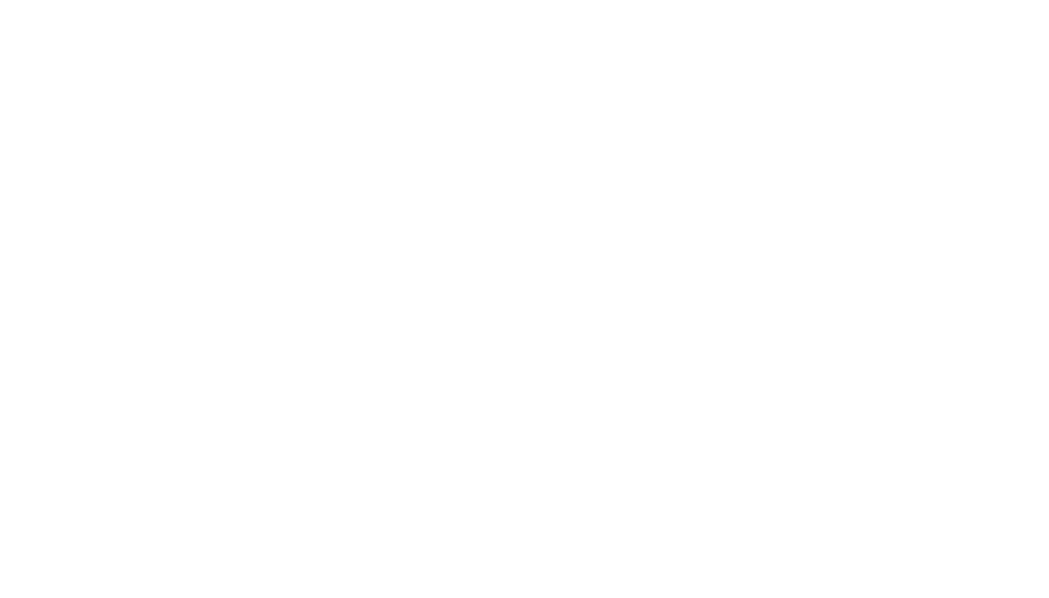
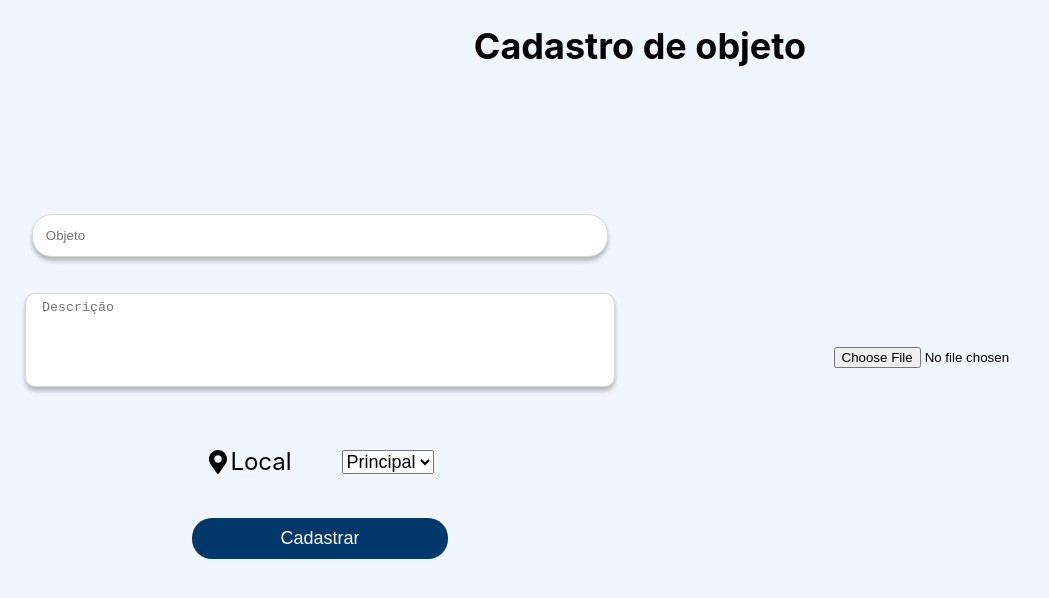
Before and after one commit to lucasAlex-sys/slug, a React (Create React App) app: page /register in a window 1280 px wide. Before the commit this address had no page. Shown: the top 598 px of the page, without its empty margins (0-1049 px from the left). Built offline with nearby package versions, Linux system fonts and the light colour scheme.

Commit message:
register

```diff
--- a/package.json
+++ b/package.json
@@ -10,6 +10,7 @@
     "react": "^18.1.0",
     "react-bootstrap-validation": "^0.1.11",
     "react-dom": "^18.1.0",
+    "react-icons": "^4.3.1",
     "react-router-dom": "^6.3.0",
     "react-scripts": "5.0.1",
     "web-vitals": "^2.1.4"
--- a/src/App.jsx
+++ b/src/App.jsx
@@ -1,5 +1,6 @@
 import Login from './Pages/Login';
 import Feed from './Pages/Feed';
+import Register from './Pages/Register'
 import React from 'react';
 import { BrowserRouter as Router, Routes, Route } from 'react-router-dom';
 
@@ -10,6 +11,7 @@ const App = () => {
       <Routes>
         <Route path='/' element={<Login />} />
         <Route path='/feed' element={<Feed />} />
+        <Route path='/register' element={<Register />} />
       </Routes>
     </Router>
   )
--- /dev/null
+++ b/src/Pages/Register/index.jsx
@@ -0,0 +1,112 @@
+import React from "react";
+import { FaMapMarkerAlt } from "react-icons/fa";
+import './styles.css';
+
+
+class Register extends React.Component {
+    constructor(props) {
+        super(props);
+        this.state = {
+            object: '',
+            description: '',
+            local: "P",
+            image: null
+        };
+
+        this.handleInputChange = this.handleInputChange.bind(this);
+    }
+
+    handleInputChange(event) {
+        const target = event.target;
+        console.log(target);
+        const value = target.type === "file" ? target.files[0] : target.value
+        this.setState({
+            [target.name]: value
+        });
+    }
+
+    changeVisibilityOfImage() {
+
+    }
+
+    render() {
+        return (
+            <body>
+                <h1>Cadastro de objeto</h1>
+                <div id="form">
+                    <form>
+                        <p>
+                            <input
+                                name="object"
+                                type="text"
+                                placeholder="Objeto"
+                                value={this.state.object}
+                                onChange={this.handleInputChange} />
+                        </p>
+
+                        <p>
+                            <textarea
+                                name="description"
+                                cols="50"
+                                rows="4"
+                                placeholder="Descrição"
+                                value={this.state.description}
+                                onChange={this.handleInputChange} />
+                        </p>
+                        <p>
+                            <div id="location">
+                                <div id="icon">
+                                    <FaMapMarkerAlt />
+                                    <p>Local</p>
+                                </div>
+                                <select name="local" value={this.state.local} onChange={this.handleInputChange}>
+                                    <option value="P20">P20</option>
+                                    <option value="P19">P19</option>
+                                    <option value="P18">P18</option>
+                                    <option value="P17">P17</option>
+                                    <option value="P08">P08</option>
+                                    <option value="P09">P09</option>
+                                    <option value="P05">P05</option>
+                                    <option value="P04">P04</option>
+                                    <option value="P">Principal</option>
+                                </select>
+                            </div>
+                        </p>
+                        <p id="imageSector">
+                            <div >
+                                {this.state.image && (
+                                    <div id="showImage">
+                                        <img alt="not fount" src={URL.createObjectURL(this.state.image)} />
+                                        <button onClick={() => {
+                                            this.changeVisibilityOfImage()
+                                            this.setState({ ["image"]: null })
+                                        }}>Excluir</button>
+                                    </div>
+                                )}
+                            </div>
+
+                            <div id="selectImage" style={{ display: this.state.image === null ? 'flex' : 'none' }}>
+                            <input
+                                        id="upload"
+                                        type="file"
+                                        name="image"
+                                        value=""
+                                        style={{ display: this.state.image === null ? 'flex' : 'none' }}
+                                        onChange={(event) => {
+                                            this.handleInputChange(event)
+                                        }}
+                                    />
+                            </div>
+                        </p>
+
+                        <button type="submit"  >
+                            Cadastrar
+                        </button>
+                    </form>
+                </div>
+            </body>
+        );
+    }
+}
+
+export default Register
--- /dev/null
+++ b/src/Pages/Register/styles.css
@@ -0,0 +1,105 @@
+html {
+    min-height: 100vh;
+    font-size: large;
+}
+
+body {
+    background-color: #EFF6FF;
+}
+
+h1 {
+    text-align: center;
+}
+
+form {
+    margin-top: 10%;
+    display: grid;
+    grid-template-columns: 1fr 1fr;
+}
+
+form p {
+    display: flex;
+    grid-column: 1;
+    justify-content: center;
+}
+
+form input[type=text] {
+    height:max-content;
+    width: 90%;
+    box-sizing: border-box;
+    padding: 2%;
+    background: #FFFFFF;
+    border: 1px solid #D8D8D8;
+    box-shadow: 0px 4px 4px rgba(0, 0, 0, 0.25);
+    border-radius: 20px;
+}
+
+#imageSector {
+    display: flex;
+    grid-column:  2;
+    grid-row: 1 / 4;
+    justify-content: center;
+}
+
+form button {
+    grid-column: 1/2;
+    width: 40%;
+    font-size: large;
+    margin: auto;
+    justify-content: center;
+    background: #00386B;
+    border-radius: 20px;
+    padding: 10px;
+    border: none;
+    color: white;
+    cursor: pointer;
+}
+
+textarea {
+    resize: none;
+    width: 90%;
+    height: 80px;
+    background: #FFFFFF;
+    border: 1px solid #D8D8D8;
+    box-shadow: 0px 4px 4px rgba(0, 0, 0, 0.25);
+    border-radius: 10px;
+    padding: 1%;
+}
+
+textarea::placeholder {
+    padding-left: 10px;
+}
+
+#location {
+    display: flex;
+    gap: 50px;
+    align-items: center;
+    font-size: x-large;
+}
+
+select{
+    font-size: large;
+}
+#selectImage{
+    align-items: center;
+    padding: 20%;
+}
+#icon {
+    display: flex;
+    align-items: center;
+}
+#imageSector{
+    display: flex;
+    flex-direction: column;
+    align-items: center;
+}
+#showImage button{
+    margin-top: 20px;
+    display: block;
+}
+#showImage img{
+    width: 250px;
+    margin-left: auto;
+    margin-right: auto;
+    display: block;
+}
```
Also changed, not shown: 1 other file (tests, documents, lock files or other folders).
